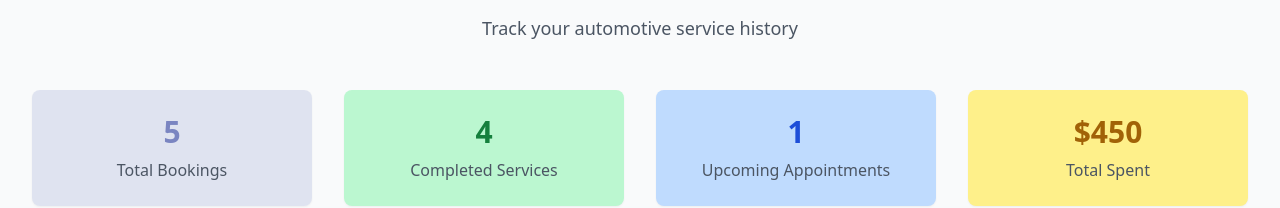
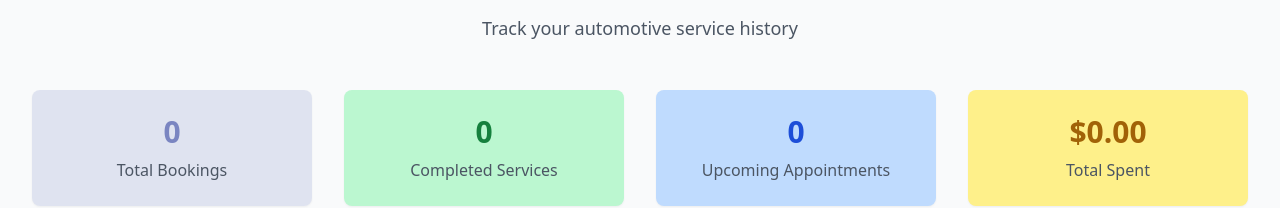
Before and after one commit to Anuradha-Herath/GearUp, a React (Vite) app in the folder frontend/: page /customer/dashboard in a window 1280 px wide. Shown: the part 1010-1218 px from the top of the page. Built offline with nearby package versions, Linux system fonts and the light colour scheme; no server answers.

Commit message:
feat: Implement service summary fetching and display in CustomerDashboard

```diff
--- a/frontend/src/pages/customer/CustomerDashboard.jsx
+++ b/frontend/src/pages/customer/CustomerDashboard.jsx
@@ -1,12 +1,57 @@
-import React from 'react';
+import React, { useState, useEffect } from 'react';
 import { useNavigate } from 'react-router-dom';
 import Hero from '../../components/landing/Hero';
 import Features from '../../components/landing/Features';
 import Testimonials from '../../components/landing/Testimonials';
 import LandingFooter from '../../components/landing/LandingFooter';
+import appointmentService from '../../services/appointmentService';
 
 const CustomerDashboard = () => {
   const navigate = useNavigate();
+  const [serviceSummary, setServiceSummary] = useState({
+    totalBookings: 0,
+    completedServices: 0,
+    upcomingAppointments: 0,
+    totalSpent: 0
+  });
+  const [loading, setLoading] = useState(true);
+
+  useEffect(() => {
+    fetchServiceSummary();
+  }, []);
+
+  const fetchServiceSummary = async () => {
+    try {
+      setLoading(true);
+      const appointments = await appointmentService.getMyAppointments();
+
+      // Calculate summary statistics
+      const totalBookings = appointments.length;
+      const completedServices = appointments.filter(
+        appointment => appointment.status.toUpperCase() === 'FINISHED'
+      ).length;
+      const upcomingAppointments = appointments.filter(
+        appointment => !['FINISHED', 'CANCELLED'].includes(appointment.status.toUpperCase())
+      ).length;
+      const totalSpent = appointments
+        .filter(appointment => appointment.status.toUpperCase() === 'FINISHED')
+        .reduce((total, appointment) => {
+          return total + (appointment.estimatedCost || appointment.service?.estimatedPrice || 0);
+        }, 0);
+
+      setServiceSummary({
+        totalBookings,
+        completedServices,
+        upcomingAppointments,
+        totalSpent
+      });
+    } catch (error) {
+      console.error('Error fetching service summary:', error);
+      // Keep default values on error
+    } finally {
+      setLoading(false);
+    }
+  };
 
   return (
     <div className="bg-gray-100">
@@ -67,25 +112,33 @@ const CustomerDashboard = () => {
           <div className="grid grid-cols-1 md:grid-cols-4 gap-8">
             <div className="text-center">
               <div className="bg-primary/20 rounded-lg p-6 shadow-sm">
-                <div className="text-3xl font-bold text-primary mb-2">5</div>
+                <div className="text-3xl font-bold text-primary mb-2">
+                  {loading ? '...' : serviceSummary.totalBookings}
+                </div>
                 <div className="text-gray-600">Total Bookings</div>
               </div>
             </div>
             <div className="text-center">
               <div className="bg-green-200 rounded-lg p-6 shadow-sm">
-                <div className="text-3xl font-bold text-green-700 mb-2">4</div>
+                <div className="text-3xl font-bold text-green-700 mb-2">
+                  {loading ? '...' : serviceSummary.completedServices}
+                </div>
                 <div className="text-gray-600">Completed Services</div>
               </div>
             </div>
             <div className="text-center">
               <div className="bg-blue-200 rounded-lg p-6 shadow-sm">
-                <div className="text-3xl font-bold text-blue-700 mb-2">1</div>
+                <div className="text-3xl font-bold text-blue-700 mb-2">
+                  {loading ? '...' : serviceSummary.upcomingAppointments}
+                </div>
                 <div className="text-gray-600">Upcoming Appointments</div>
               </div>
             </div>
             <div className="text-center">
               <div className="bg-yellow-200 rounded-lg p-6 shadow-sm">
-                <div className="text-3xl font-bold text-yellow-700 mb-2">$450</div>
+                <div className="text-3xl font-bold text-yellow-700 mb-2">
+                  {loading ? '...' : `$${serviceSummary.totalSpent.toFixed(2)}`}
+                </div>
                 <div className="text-gray-600">Total Spent</div>
               </div>
             </div>
```
